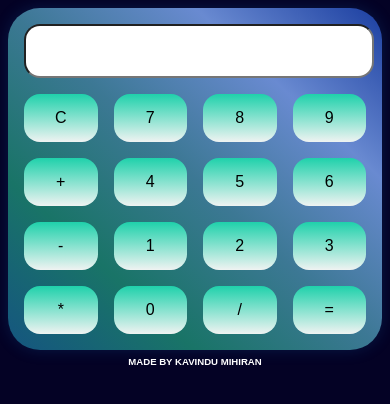
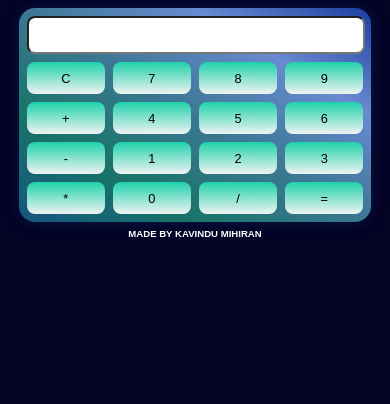
Before and after one commit to gmkavindu/Calculator, a plain HTML site: page index.html in a window 390 px wide. Drawn offline with Linux system fonts and the light colour scheme.

Commit message:
mobile fix

```diff
--- a/style.css
+++ b/style.css
@@ -10,7 +10,6 @@ body {
     border-radius: 2rem;
     padding: 1rem;
     box-shadow: 0 0 1rem rgba(27, 120, 207, 0.2);
-
   }
 
   #result {
@@ -38,7 +37,7 @@ button {
   }
 
   button:hover {
-    background: linear-gradient(to bottom, rgb(34, 185, 190),rgb(66, 228, 195));
+    background: linear-gradient(to bottom, rgb(34, 185, 190), rgb(66, 228, 195));
   }
 
   body {
@@ -49,7 +48,33 @@ body {
   }
 
   .credit {
-    color:white;
-    text-align:center;
-    font-size: .3rem;
+    color: white;
+    text-align: center;
+    font-size: 0.3rem;
   }
+
+  @media (max-width: 768px) {
+    .calculator {
+      max-width: 90%;
+      padding: 0.5rem;
+      border-radius: 1rem;
+    }
+
+    #result {
+      height: 2rem;
+      width: 98%;
+      font-size: 0.8rem;
+      margin-bottom: 0.5rem;
+      border-radius: 0.5rem;
+    }
+
+    .buttons {
+      grid-gap: 0.5rem;
+    }
+
+    button {
+      height: 2rem;
+      font-size: 0.8rem;
+      border-radius: 0.5rem;
+    }
+  }
```
Lines whose indentation alone changed are shown as unchanged.
